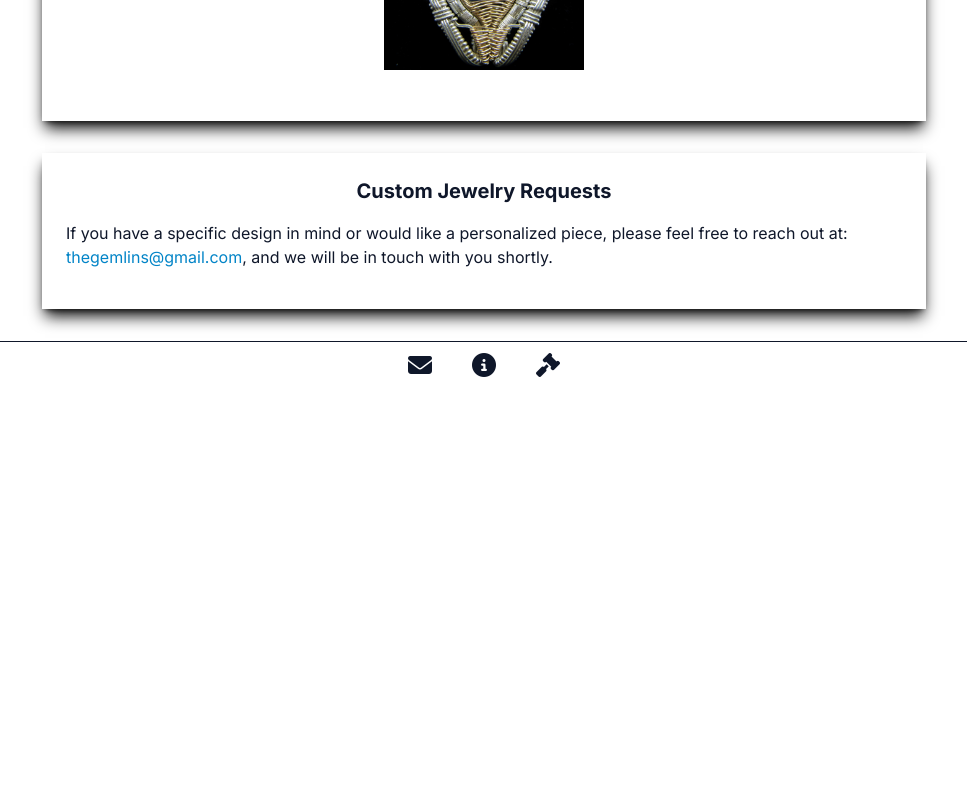
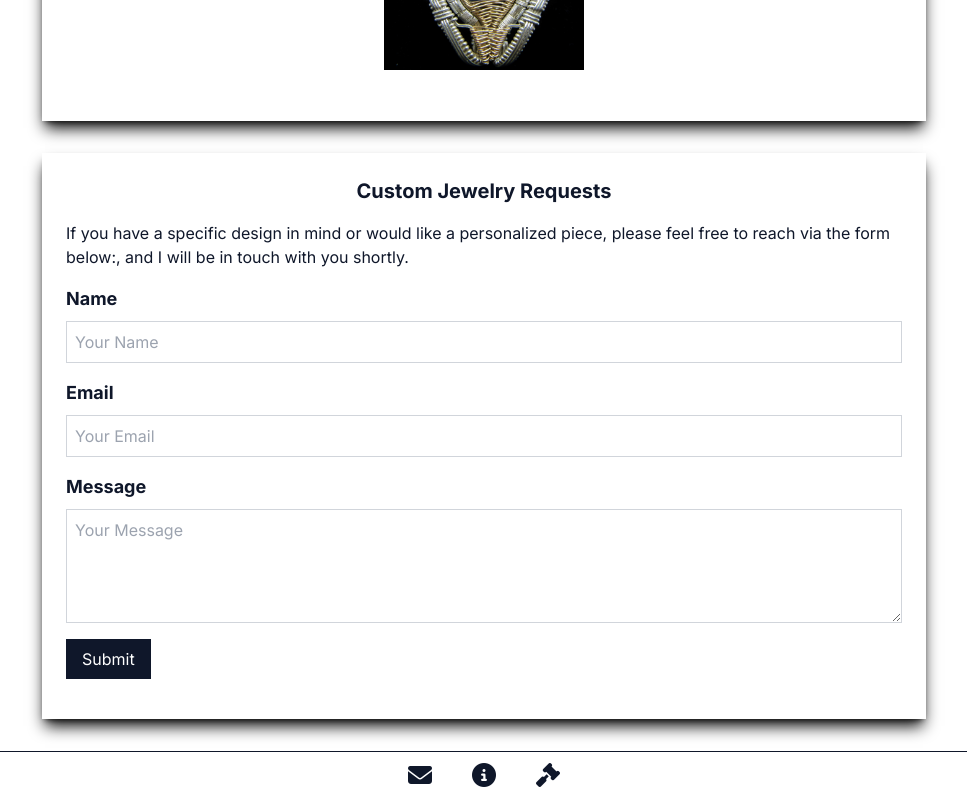
Before and after one commit to JRH89/nextjs-store, a Next.js app: page /About in a window 1280 px wide. Shown: the part 908-1708 px from the top of the page, without its empty margins (156-1123 px from the left). Before the commit the page ends 1298 px from the top, so only its background shows below. Built offline with nearby package versions, Linux system fonts and the light colour scheme.

Commit message:
sendgrid message form

```diff
--- a/app/About/page.js
+++ b/app/About/page.js
@@ -4,46 +4,11 @@ import React, { useState } from 'react'
 import { ToastContainer, toast } from 'react-toastify'
 import 'react-toastify/dist/ReactToastify.css'
 import Link from 'next/link'
+import Message from '../components/Message'
+
 
 const AboutPage = () => {
 	const [currentImageIndex, setCurrentImageIndex] = useState(0)
-
-	// const [name, setName] = useState('')
-	// const [message, setMessage] = useState('')
-	// const [email, setEmail] = useState('')
-
-	// const handleSubmit = async (e) => {
-
-	// 	e.preventDefault()
-
-	// 	try {
-	// 		const response = await fetch('/api/send-email', {
-	// 			method: 'POST',
-	// 			headers: {
-	// 				'Content-Type': 'application/json',
-	// 			},
-	// 			body: JSON.stringify({
-	// 				name: name,
-	// 				message: message,
-	// 				email: email,
-	// 			}),
-	// 		})
-
-	// 		if (response.ok) {
-	// 			toast.success('Email sent successfully!', {
-	// 				position: toast.POSITION.TOP_RIGHT,
-	// 				autoClose: 3000,
-	// 			})
-	// 		} else {
-	// 			toast.error('Failed to send email. Please try again later.', {
-	// 				position: toast.POSITION.TOP_RIGHT,
-	// 				autoClose: 3000,
-	// 			})
-	// 		}
-	// 	} catch (error) {
-	// 		console.error(error)
-	// 	}
-	// }
 
 	const galleryImages = [
 		'/images/gallery/image1.jpg',
@@ -94,49 +59,6 @@ const AboutPage = () => {
 					At &quot;Jewelry & Gems,&quot; Jared is committed to using ethically sourced natural stones, ensuring that each piece is not only visually appealing but also environmentally conscious.
 				</p>
 			</div>
-
-			{/* <form className="mb-4" onSubmit={handleSubmit}>
-
-					<div className="flex flex-col mb-4">
-						<label htmlFor="name" className="text-lg font-bold mb-2">Name</label>
-						<input
-							type="text"
-							id="name"
-							name="name"
-							value={name}
-							onChange={(e) => setName(e.target.value)}
-							className="border border-gray-300 p-2"
-							placeholder="Your Name"
-						/>
-					</div>
-					<div className="flex flex-col mb-4">
-						<label htmlFor="email" className="text-lg font-bold mb-2">Email</label>
-						<input
-							type="email"
-							id="email"
-							name="email"
-							value={email}
-							onChange={(e) => setEmail(e.target.value)}
-							className="border border-gray-300 p-2"
-							placeholder="Your Email"
-						/>
-					</div>
-					<div className="flex flex-col mb-4">
-						<label htmlFor="message" className="text-lg font-bold mb-2">Message</label>
-						<textarea
-							name="message"
-							id="message"
-							rows="4"
-							value={message}
-							onChange={(e) => setMessage(e.target.value)}
-							className="border border-gray-300 p-2"
-							placeholder="Your Message"
-						></textarea>
-					</div>
-					<button type="submit" className="bg-slate-900 hover:bg-sky-900 text-white py-2 px-4 ">Submit</button>
-
-				</form> */}
-
 			<div className="bg-white p-6 shadow-lg shadow-neutral-950 mb-8 flex flex-col justify-center mx-2">
 				<h2 className="text-center text-xl font-bold mb-8">Jewelry Gallery</h2>
 				<div className="relative flex justify-center mb-8">
@@ -188,13 +110,13 @@ const AboutPage = () => {
 						</svg>
 					</button>
 				</div>
-
 			</div>
 			<div className="bg-white p-6 mx-2 shadow-lg shadow-neutral-950">
 				<h2 className="text-xl font-bold mb-4 text-center">Custom Jewelry Requests</h2>
 				<p className="mb-4">
-					If you have a specific design in mind or would like a personalized piece, please feel free to reach out at: <Link className='text-sky-600' href='mailto:thegemlins@gmail.com'>thegemlins@gmail.com</Link>, and we will be in touch with you shortly.
+					If you have a specific design in mind or would like a personalized piece, please feel free to reach via the form below:, and I will be in touch with you shortly.
 				</p>
+				<Message />
 			</div>
 		</div>
 
--- a/app/api/send-email/route.js
+++ b/app/api/send-email/route.js
@@ -1,5 +1,8 @@
 export async function POST(request) {
-	const { name, message, email } = request.body
+	const { name, message, email } = await request.json()
+	console.log('Name:', name)
+	console.log('Email:', email)
+	console.log('Message:', message)
 
 	const sgMail = require('@sendgrid/mail')
 	sgMail.setApiKey(process.env.SENDGRID_API_KEY)
--- /dev/null
+++ b/app/components/Message.jsx
@@ -0,0 +1,115 @@
+import React, { useState } from 'react'
+import DOMPurify from 'dompurify'
+import { ToastContainer, toast } from 'react-toastify'
+import 'react-toastify/dist/ReactToastify.css'
+
+export default function Message() {
+	const [name, setName] = useState('')
+	const [email, setEmail] = useState('')
+	const [message, setMessage] = useState('')
+	const [showMessage, setShowMessage] = useState(false)
+
+	async function handleSubmit(event) {
+		event.preventDefault()
+
+		const sanitizedName = DOMPurify.sanitize(name)
+		const sanitizedEmail = DOMPurify.sanitize(email)
+		const sanitizedMessage = DOMPurify.sanitize(message)
+		console.log(sanitizedName)
+		try {
+			const response = await fetch('/api/send-email', {
+				method: 'POST',
+				headers: {
+					'Content-Type': 'application/json',
+				},
+				body: JSON.stringify({
+					name: sanitizedName,
+					message: sanitizedMessage,
+					email: sanitizedEmail,
+				}),
+			})
+
+
+			if (response.ok) {
+				setShowMessage(true)
+				toast.success('Email sent successfully!', {
+					position: toast.POSITION.TOP_RIGHT,
+					autoClose: 3000,
+				})
+			} else {
+				toast.error('Failed to send email. Please try again later.', {
+					position: toast.POSITION.TOP_RIGHT,
+					autoClose: 3000,
+				})
+			}
+		} catch (error) {
+			console.error(error)
+		}
+		setName("")
+		setEmail("")
+		setMessage("")
+		setTimeout(() => {
+			setShowMessage(false)
+		}, 5000)
+	}
+
+	return (
+		<>
+			<ToastContainer />
+			<>
+				{showMessage ? (
+					<div className="p-10 mt-4 bg-neutral-300 mb-4 rounded-xl flex flex-col border-stone-800 border border-solid justify-center  ml-10 mr-10 mx-auto my-auto text-stone-800 text-center">
+						Thank you for reaching out,
+						<br /> I will review your message and <br />
+						be in touch as soon as possible.
+						<br />
+						<br />
+						<p className="text-stone-800">-Jared</p>
+					</div>
+				) : (
+					<form className="mb-4" onSubmit={handleSubmit}>
+
+						<div className="flex flex-col mb-4">
+							<label htmlFor="name" className="text-lg font-bold mb-2">Name</label>
+							<input
+								type="text"
+								id="name"
+								name="name"
+								value={name}
+								onChange={(e) => setName(e.target.value)}
+								className="border border-gray-300 p-2"
+								placeholder="Your Name"
+							/>
+						</div>
+						<div className="flex flex-col mb-4">
+							<label htmlFor="email" className="text-lg font-bold mb-2">Email</label>
+							<input
+								type="email"
+								id="email"
+								name="email"
+								value={email}
+								onChange={(e) => setEmail(e.target.value)}
+								className="border border-gray-300 p-2"
+								placeholder="Your Email"
+							/>
+						</div>
+						<div className="flex flex-col mb-4">
+							<label htmlFor="message" className="text-lg font-bold mb-2">Message</label>
+							<textarea
+								name="message"
+								id="message"
+								rows="4"
+								value={message}
+								onChange={(e) => setMessage(e.target.value)}
+								className="border border-gray-300 p-2"
+								placeholder="Your Message"
+							></textarea>
+						</div>
+						<button type="submit" className="bg-slate-900 hover:bg-sky-900 text-white py-2 px-4 ">Submit</button>
+
+					</form>
+				)}
+			</>
+		</>
+	)
+}
--- a/package.json
+++ b/package.json
@@ -10,7 +10,7 @@
   },
   "dependencies": {
     "@sendgrid/mail": "^7.7.0",
-
+    "dompurify": "^3.0.3",
     "eslint-config-next": "^12.0.4",
     "next": "13.3.1",
     "react": "18.2.0",
```
Also changed, not shown: 1 other file (tests, documents, lock files or other folders).
